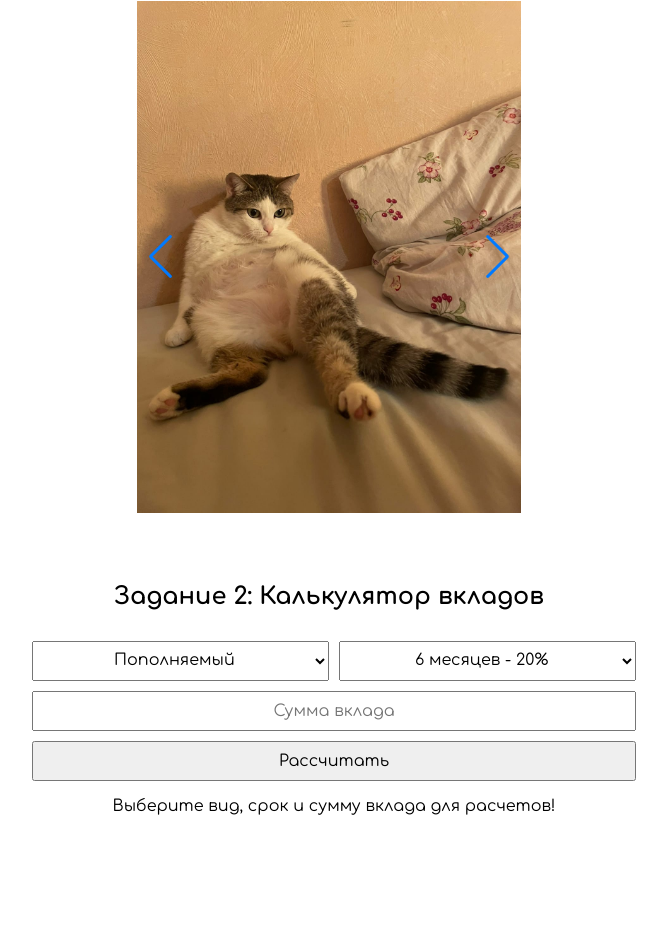
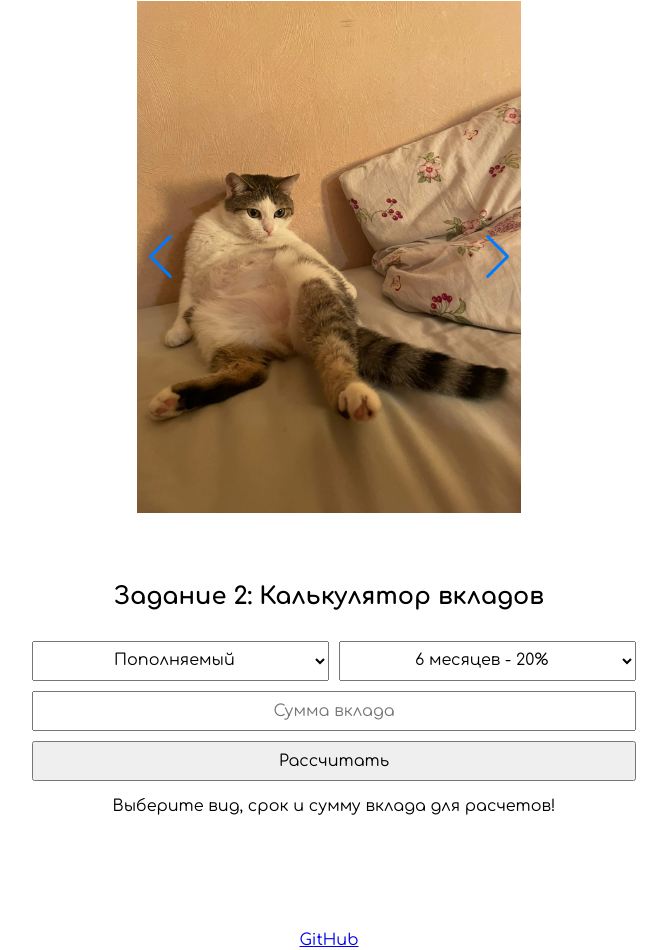
Before and after one commit to g0007b1/web-lab2, a plain HTML site: page index.html in a window 1280 px wide. Shown: the part 692-1642 px from the top of the page, without its empty margins (311-978 px from the left). Drawn offline with nearby package versions, Linux system fonts and the light colour scheme.

Commit message:
Update index.html

```diff
--- a/index.html
+++ b/index.html
@@ -67,6 +67,7 @@
                 <p id="calculator__solution2"></p>
             </div>
         </div>
+        <a href="https://github.com/g0007b1/web-lab2" target="_blank">GitHub</a>
     </main>
 
 </div>
```
